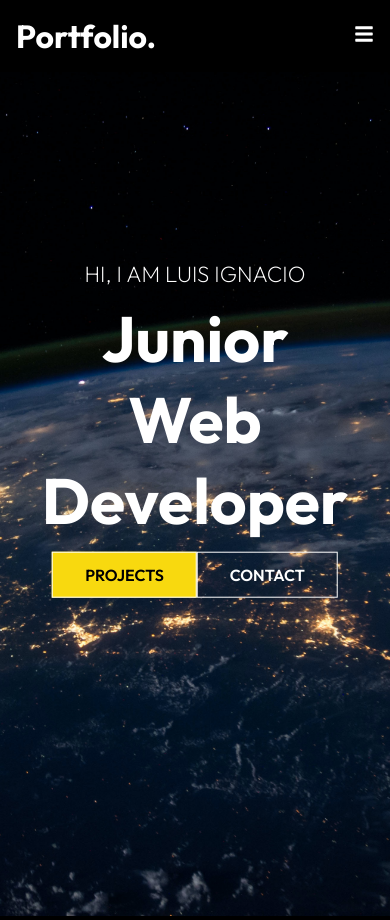
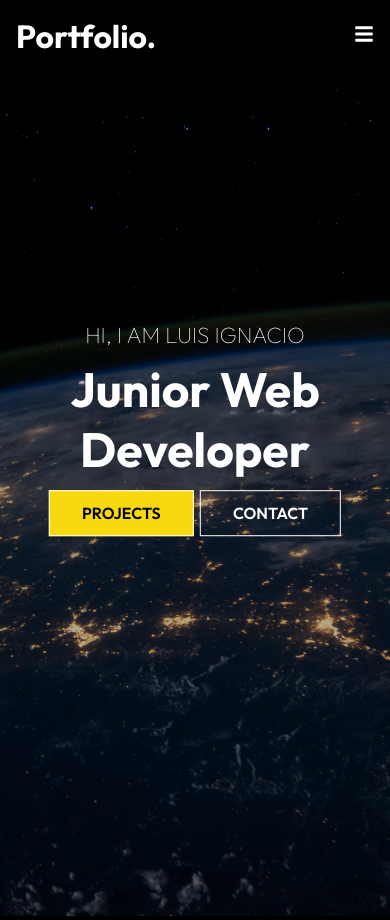
Before and after one commit to LuisRojas14/Portfolio, a React (Create React App) app: page / in a window 390 px wide. Built offline with nearby package versions, Linux system fonts and the light colour scheme.

Commit message:
Add changes to HeroImgStyle.css

```diff
--- a/src/components/HeroImgStyle.css
+++ b/src/components/HeroImgStyle.css
@@ -17,8 +17,8 @@
   position: absolute;
   top: 0;
   left: 0;
-  /* background-color: black;
-  opacity:0.3; */
+  background-color: black;
+  opacity: 0.3;
 }
 
 .hero {
@@ -38,7 +38,19 @@
 }
 
 .hero .content p {
-  font-size: 1.4rem;
-  font-weight: 200;
+  font-size: 1.9rem;
+  font-weight: 100;
   text-transform: uppercase;
 }
+.content .btn {
+  margin: 1rem 0.2rem;
+}
+
+@media screen and (max-width: 640px) {
+  .hero .content h1 {
+    font-size: 3rem;
+  }
+  .hero .content p {
+    font-size: 1.4rem;
+  }
+}
```
